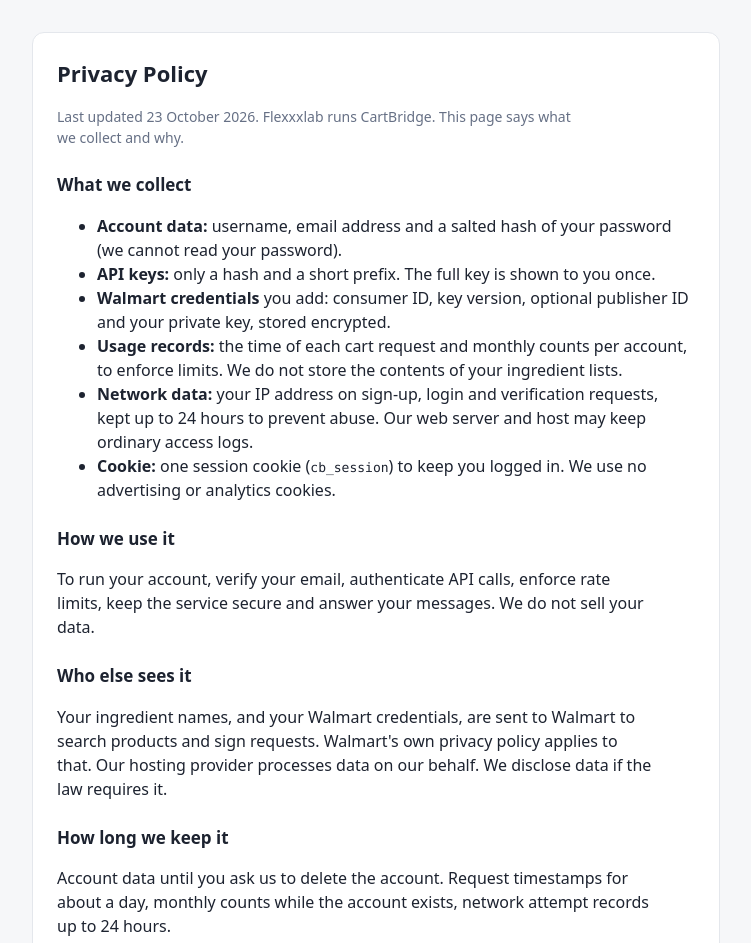
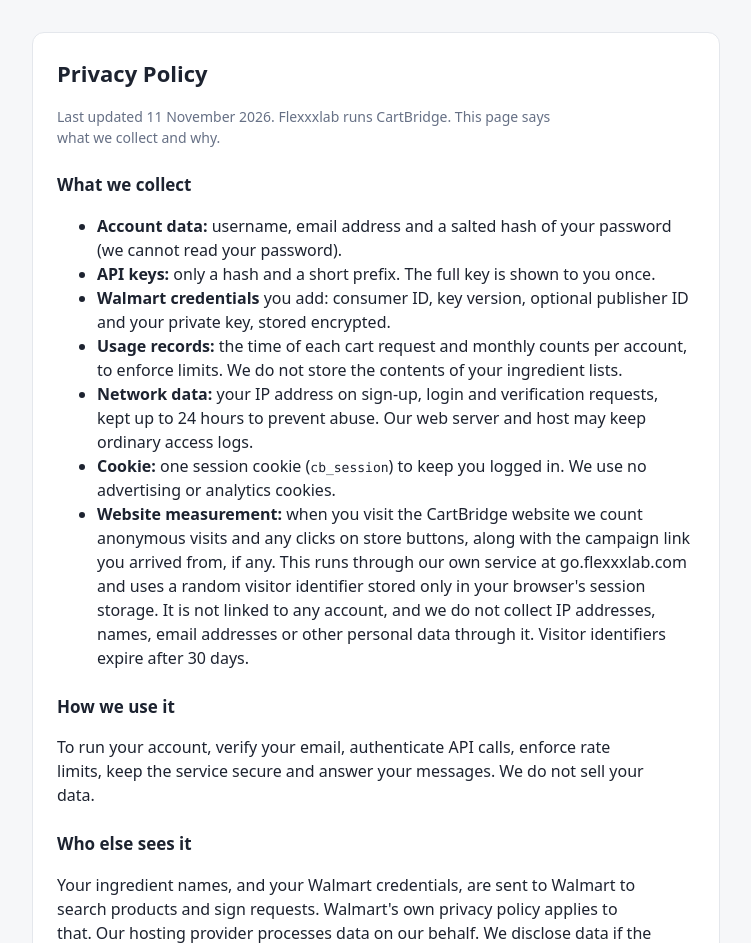
Before and after one commit to Flexxxlab/cartbridge, a FastAPI app: page /privacy in a window 1280 px wide. Shown: the part 53-996 px from the top of the page, without its empty margins (264-1015 px from the left). Run offline with FastAPI, Linux system fonts and the light colour scheme; some libraries are stand-ins or nearby versions.

Commit message:
Load go.flexxxlab.com links.js snippet; privacy: website measurement bullet
Adds the shared tracked-links snippet (data-product=cartbridge) to
base.html before </head> so all public pages load it once, and documents
the anonymous visit measurement in the privacy policy's What we collect
list. Jinja templates parse clean.

Co-Authored-By: Claude Code <noreply@anthropic.com>

```diff
--- a/backend/app/templates/base.html
+++ b/backend/app/templates/base.html
@@ -49,6 +49,7 @@ table{width:100%;border-collapse:collapse;font-size:14px}td,th{padding:8px 6px;b
 .limit-row{display:grid;grid-template-columns:1fr auto 1.4fr;gap:8px;align-items:center;margin-top:8px}
 </style>
 {% block head %}{% endblock %}
+<script src="https://go.flexxxlab.com/links.js" data-product="cartbridge" defer></script>
 </head>
 <body>
 <header>
--- a/backend/app/templates/privacy.html
+++ b/backend/app/templates/privacy.html
@@ -1,7 +1,7 @@
 {% extends "base.html" %}
 {% block content %}
 <div class="card prose"><h1>Privacy Policy</h1>
-<p class="muted">Last updated 23 October 2026. {{ company_name }} runs CartBridge. This page says what we collect and why.</p>
+<p class="muted">Last updated 11 November 2026. {{ company_name }} runs CartBridge. This page says what we collect and why.</p>
 
 <h2>What we collect</h2>
 <ul><li><b>Account data:</b> username, email address and a salted hash of your password (we cannot read your password).</li>
@@ -11,7 +11,8 @@
 contents of your ingredient lists.</li>
 <li><b>Network data:</b> your IP address on sign-up, login and verification requests, kept up to 24 hours to prevent abuse. Our web
 server and host may keep ordinary access logs.</li>
-<li><b>Cookie:</b> one session cookie (<code>cb_session</code>) to keep you logged in. We use no advertising or analytics cookies.</li></ul>
+<li><b>Cookie:</b> one session cookie (<code>cb_session</code>) to keep you logged in. We use no advertising or analytics cookies.</li>
+<li><b>Website measurement:</b> when you visit the CartBridge website we count anonymous visits and any clicks on store buttons, along with the campaign link you arrived from, if any. This runs through our own service at go.flexxxlab.com and uses a random visitor identifier stored only in your browser's session storage. It is not linked to any account, and we do not collect IP addresses, names, email addresses or other personal data through it. Visitor identifiers expire after 30 days.</li></ul>
 
 <h2>How we use it</h2>
 <p>To run your account, verify your email, authenticate API calls, enforce rate limits, keep the service secure and answer your
```
